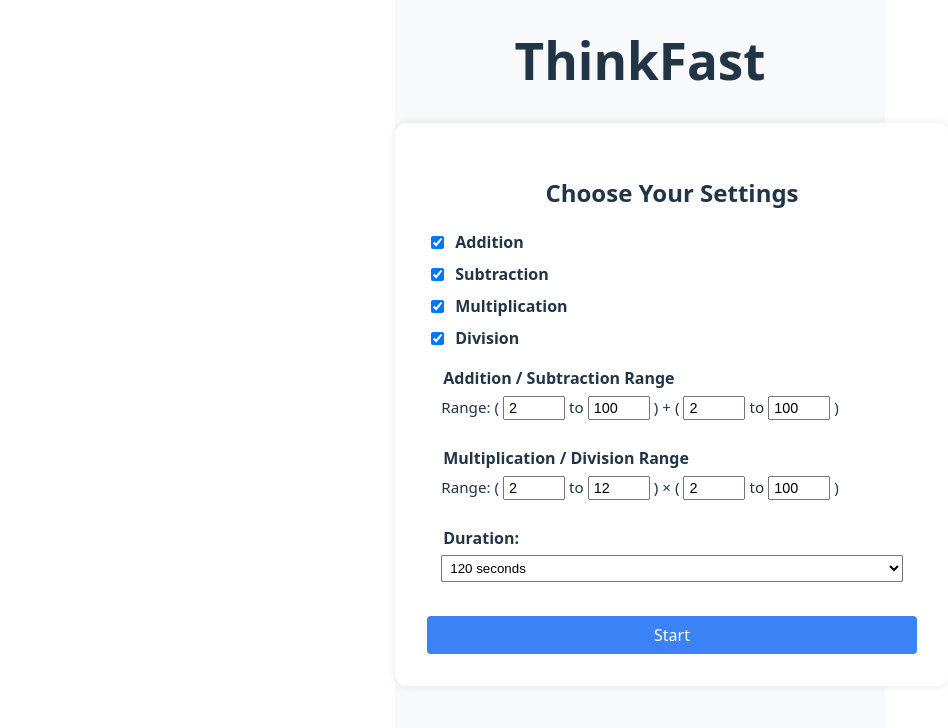
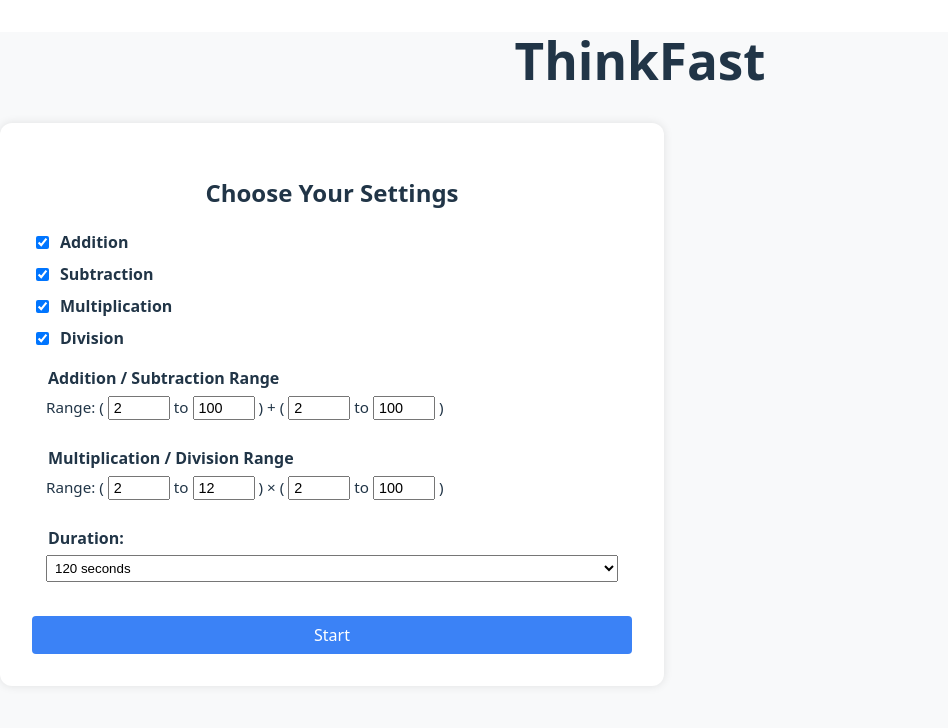
Before and after one commit to Bobby-Krishnan/ThinkFast, a React (Vite) app: page / in a window 1280 px wide. Shown: the top 728 px of the page, without its empty margins (0-948 px from the left). Built offline with nearby package versions, Linux system fonts and the light colour scheme.

Commit message:
fixed index.css screen bounding box to move ui elements to corners

```diff
--- a/src/Game.jsx
+++ b/src/Game.jsx
@@ -55,7 +55,6 @@ function Game({ settings, onGameEnd }) {
         answer = a + b;
         break;
       }
-
       case "subtraction": {
         const r = settings.ranges.addSub;
         a = getRand(r.minA, r.maxA);
@@ -64,7 +63,6 @@ function Game({ settings, onGameEnd }) {
         answer = a;
         break;
       }
-
       case "multiplication": {
         const r = settings.ranges.mulDiv;
         a = getRand(r.minA, r.maxA);
@@ -73,20 +71,17 @@ function Game({ settings, onGameEnd }) {
         answer = a * b;
         break;
       }
-
       case "division": {
         const r = settings.ranges.mulDiv;
-        a = getRand(r.minA, r.maxA);
-        b = getRand(r.minB, r.maxB);
+        a = getRand(r.minA, r.maxA); // divisor
+        b = getRand(r.minB, r.maxB); // quotient
         text = `${a * b} ÷ ${a}`;
         answer = b;
         break;
       }
-
-      default: {
+      default:
         text = "1 + 1";
         answer = 2;
-      }
     }
 
     setQuestion(text);
@@ -109,7 +104,17 @@ function Game({ settings, onGameEnd }) {
   }, [input]);
 
   return (
-    <div style={{ position: "relative", minHeight: "100vh", backgroundColor: "#f9fafb" }}>
+    <div
+      style={{
+        position: "absolute",
+        top: 0,
+        left: 0,
+        width: "100vw",
+        height: "100vh",
+        backgroundColor: "#f9fafb",
+        overflow: "hidden",
+      }}
+    >
       {/* Top bar */}
       <div
         style={{
@@ -129,14 +134,13 @@ function Game({ settings, onGameEnd }) {
         <div>Score: {score}</div>
       </div>
 
-      {/* Centered input */}
+      {/* Centered question & input */}
       <div
         style={{
           display: "flex",
           justifyContent: "center",
           alignItems: "center",
-          minHeight: "100vh",
-          paddingTop: "4rem",
+          height: "100%",
           fontSize: "2rem",
           fontWeight: "bold",
         }}
--- a/src/index.css
+++ b/src/index.css
@@ -21,23 +21,27 @@ a {
 a:hover {
   color: #535bf2;
 }
-body,
-#root {
+
+/* ✅ Separate body and root to allow full screen layout */
+body {
   margin: 0;
   padding: 0;
   min-height: 100vh;
   width: 100%;
-  display: flex;
-  flex-direction: column;
-  justify-content: center;
-  align-items: center;
 }
 
+#root {
+  width: 100%;
+  height: 100%;
+}
+
+/* Heading styles */
 h1 {
   font-size: 3.2em;
   line-height: 1.1;
 }
 
+/* Button styling */
 button {
   border-radius: 8px;
   border: 1px solid transparent;
@@ -57,6 +61,7 @@ button:focus-visible {
   outline: 4px auto -webkit-focus-ring-color;
 }
 
+/* Light theme overrides */
 @media (prefers-color-scheme: light) {
   :root {
     color: #213547;
@@ -70,6 +75,7 @@ button:focus-visible {
   }
 }
 
+/* Remove number spinner arrows */
 input[type="number"] {
   -moz-appearance: textfield;
 }
```
